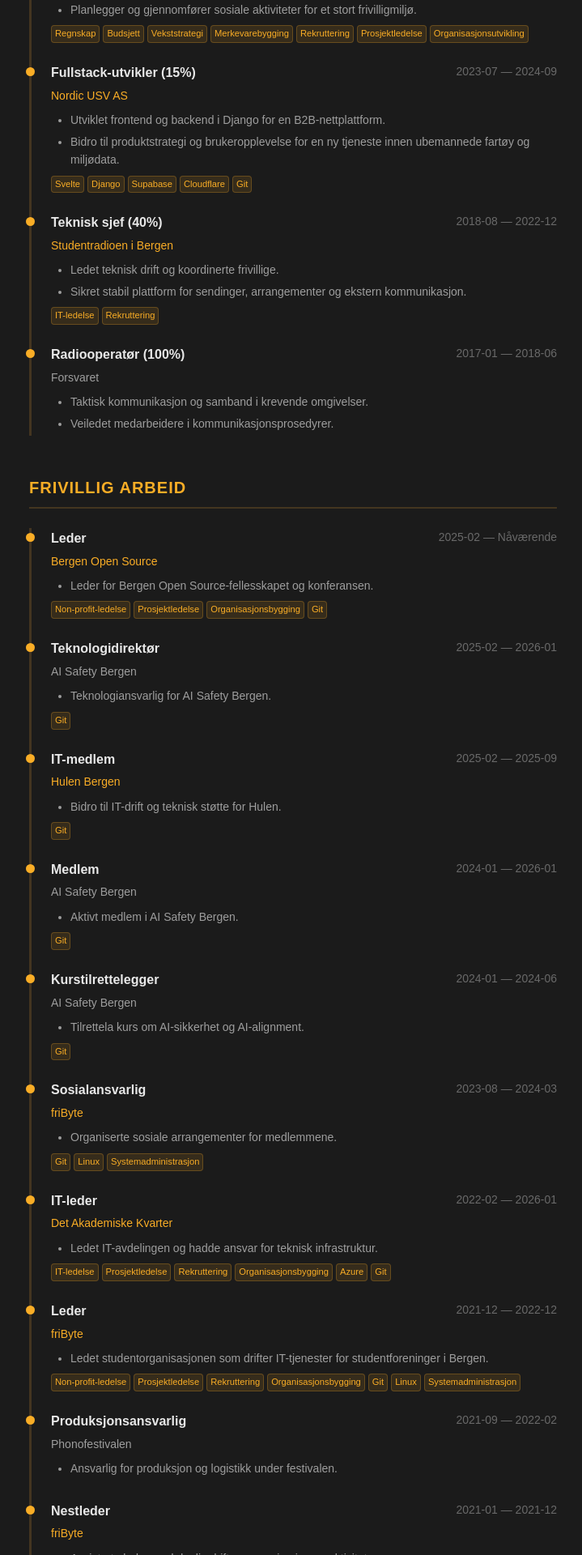
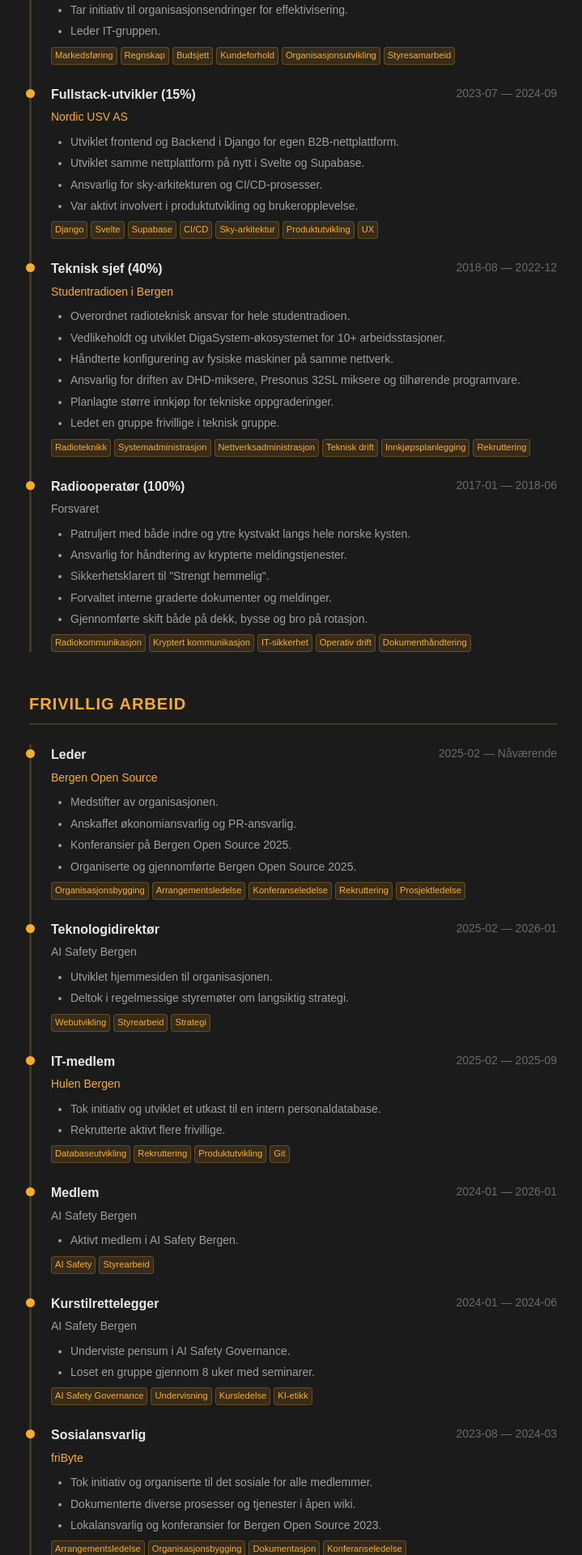
Before and after one commit to Cengelsen/cengelsen.no, a SvelteKit app: page /cv in a window 1280 px wide. Shown: the part 1220-3140 px from the top of the page at 81% size, without its empty margins (278-997 px from the left). Built offline with nearby package versions, Linux system fonts and the light colour scheme.

Commit message:
Oppdaterte cv-tekst

```diff
--- a/src/data/cv.ts
+++ b/src/data/cv.ts
@@ -15,10 +15,11 @@ export const cvData: CvDataMap = {
 				startDate: '2025-08',
 				description: [
 					'Ansvarlig for markedsføring, økonomi, regnskap og kundeforhold.',
-					'Driver aktivt merkevarebygging og rekruttering av frivillige.',
-					'Planlegger og gjennomfører sosiale aktiviteter for et stort frivilligmiljø.'
+					'Samarbeider med styret for å gjennomføre daglig drift og langsiktig planlegging.',
+					'Tar initiativ til organisasjonsendringer for effektivisering.',
+					'Leder IT-gruppen.'
 				],
-				skillTags: ['Regnskap', 'Budsjett', 'Vekststrategi', 'Merkevarebygging', 'Rekruttering', 'Prosjektledelse', 'Organisasjonsutvikling'],
+				skillTags: ['Markedsføring', 'Regnskap', 'Budsjett', 'Kundeforhold', 'Organisasjonsutvikling', 'Styresamarbeid'],
 				profiles: ['administrator', 'organization-builder']
 			},
 			{
@@ -28,10 +29,12 @@ export const cvData: CvDataMap = {
 				startDate: '2023-07',
 				endDate: '2024-09',
 				description: [
-					'Utviklet frontend og backend i Django for en B2B-nettplattform.',
-					'Bidro til produktstrategi og brukeropplevelse for en ny tjeneste innen ubemannede fartøy og miljødata.'
+					'Utviklet frontend og Backend i Django for egen B2B-nettplattform.',
+					'Utviklet samme nettplattform på nytt i Svelte og Supabase.',
+					'Ansvarlig for sky-arkitekturen og CI/CD-prosesser.',
+					'Var aktivt involvert i produktutvikling og brukeropplevelse.'
 				],
-				skillTags: ['Svelte', 'Django', 'Supabase', 'Cloudflare', 'Git'],
+				skillTags: ['Django', 'Svelte', 'Supabase', 'CI/CD', 'Sky-arkitektur', 'Produktutvikling', 'UX'],
 				profiles: ['developer']
 			},
 			{
@@ -41,10 +44,14 @@ export const cvData: CvDataMap = {
 				startDate: '2018-08',
 				endDate: '2022-12',
 				description: [
-					'Ledet teknisk drift og koordinerte frivillige.',
-					'Sikret stabil plattform for sendinger, arrangementer og ekstern kommunikasjon.'
+					'Overordnet radioteknisk ansvar for hele studentradioen.',
+					'Vedlikeholdt og utviklet DigaSystem-økosystemet for 10+ arbeidsstasjoner.',
+					'Håndterte konfigurering av fysiske maskiner på samme nettverk.',
+					'Ansvarlig for driften av DHD-miksere, Presonus 32SL miksere og tilhørende programvare.',
+					'Planlagte større innkjøp for tekniske oppgraderinger.',
+					'Ledet en gruppe frivillige i teknisk gruppe.'
 				],
-				skillTags: ['IT-ledelse', 'Rekruttering'],
+				skillTags: ['Radioteknikk', 'Systemadministrasjon', 'Nettverksadministrasjon', 'Teknisk drift', 'Innkjøpsplanlegging', 'Rekruttering'],
 				profiles: ['developer', 'systemadministrator']
 			},
 			{
@@ -53,9 +60,13 @@ export const cvData: CvDataMap = {
 				startDate: '2017-01',
 				endDate: '2018-06',
 				description: [
-					'Taktisk kommunikasjon og samband i krevende omgivelser.',
-					'Veiledet medarbeidere i kommunikasjonsprosedyrer.'
-				]
+					'Patruljert med både indre og ytre kystvakt langs hele norske kysten.',
+					'Ansvarlig for håndtering av krypterte meldingstjenester.',
+					'Sikkerhetsklarert til "Strengt hemmelig".',
+					'Forvaltet interne graderte dokumenter og meldinger.',
+					'Gjennomførte skift både på dekk, bysse og bro på rotasjon.'
+				],
+				skillTags: ['Radiokommunikasjon', 'Kryptert kommunikasjon', 'IT-sikkerhet', 'Operativ drift', 'Dokumenthåndtering']
 			}
 		],
 	volunteer: [
@@ -65,9 +76,12 @@ export const cvData: CvDataMap = {
 			role: 'Leder',
 			startDate: '2025-02',
 			description: [
-				'Leder for Bergen Open Source-fellesskapet og konferansen.'
+				'Medstifter av organisasjonen.',
+				'Anskaffet økonomiansvarlig og PR-ansvarlig.',
+				'Konferansier på Bergen Open Source 2025.',
+				'Organiserte og gjennomførte Bergen Open Source 2025.'
 			],
-			skillTags: ['Non-profit-ledelse', 'Prosjektledelse', 'Organisasjonsbygging', 'Git'],
+			skillTags: ['Organisasjonsbygging', 'Arrangementsledelse', 'Konferanseledelse', 'Rekruttering', 'Prosjektledelse'],
 			profiles: ['administrator', 'organization-builder']
 		},
 		{
@@ -76,9 +90,10 @@ export const cvData: CvDataMap = {
 			startDate: '2025-02',
 			endDate: '2026-01',
 			description: [
-				'Teknologiansvarlig for AI Safety Bergen.'
+				'Utviklet hjemmesiden til organisasjonen.',
+				'Deltok i regelmessige styremøter om langsiktig strategi.'
 			],
-			skillTags: ['Git'],
+			skillTags: ['Webutvikling', 'Styrearbeid', 'Strategi'],
 			profiles: ['developer']
 		},
 		{
@@ -88,9 +103,10 @@ export const cvData: CvDataMap = {
 			startDate: '2025-02',
 			endDate: '2025-09',
 			description: [
-				'Bidro til IT-drift og teknisk støtte for Hulen.'
+				'Tok initiativ og utviklet et utkast til en intern personaldatabase.',
+				'Rekrutterte aktivt flere frivillige.'
 			],
-			skillTags: ['Git'],
+			skillTags: ['Databaseutvikling', 'Rekruttering', 'Produktutvikling', 'Git'],
 			profiles: ['developer', 'systemadministrator']
 		},
 		{
@@ -101,7 +117,7 @@ export const cvData: CvDataMap = {
 			description: [
 				'Aktivt medlem i AI Safety Bergen.'
 			],
-			skillTags: ['Git'],
+			skillTags: ['AI Safety', 'Styrearbeid'],
 			profiles: ['organization-builder']
 		},
 		{
@@ -110,9 +126,10 @@ export const cvData: CvDataMap = {
 			startDate: '2024-01',
 			endDate: '2024-06',
 			description: [
-				'Tilrettela kurs om AI-sikkerhet og AI-alignment.'
+				'Underviste pensum i AI Safety Governance.',
+				'Loset en gruppe gjennom 8 uker med seminarer.'
 			],
-			skillTags: ['Git'],
+			skillTags: ['AI Safety Governance', 'Undervisning', 'Kursledelse', 'KI-etikk'],
 			profiles: ['organization-builder']
 		},
 		{
@@ -122,9 +139,11 @@ export const cvData: CvDataMap = {
 			startDate: '2023-08',
 			endDate: '2024-03',
 			description: [
-				'Organiserte sosiale arrangementer for medlemmene.'
+				'Tok initiativ og organiserte til det sosiale for alle medlemmer.',
+				'Dokumenterte diverse prosesser og tjenester i åpen wiki.',
+				'Lokalansvarlig og konferansier for Bergen Open Source 2023.'
 			],
-			skillTags: ['Git', 'Linux', 'Systemadministrasjon'],
+			skillTags: ['Arrangementsledelse', 'Organisasjonsbygging', 'Dokumentasjon', 'Konferanseledelse'],
 			profiles: ['organization-builder', 'systemadministrator']
 		},
 		{
@@ -134,9 +153,14 @@ export const cvData: CvDataMap = {
 			startDate: '2022-02',
 			endDate: '2026-01',
 			description: [
-				'Ledet IT-avdelingen og hadde ansvar for teknisk infrastruktur.'
+				'Ledet en gruppe frivillige IT-studenter.',
+				'Overordnet ansvar for oppetid på kritiske skreddersydde digitale tjenester.',
+				'Administrerte tjenester, databaser og fillagring i Azure.',
+				'Videreutviklet hjemmeside i NextJS, personaldatabase i Angular, og API i .Net.',
+				'Samarbeidet aktivt med styret for å opprette IT-gruppen som autonom gruppe internt.',
+				'Hovedansvarlig for rekruttering til gruppen.'
 			],
-			skillTags: ['IT-ledelse', 'Prosjektledelse', 'Rekruttering', 'Organisasjonsbygging', 'Azure', 'Git'],
+			skillTags: ['Azure', 'Next.js', 'Angular', '.NET', 'Rekruttering', 'Organisasjonsbygging', 'Drift og oppetid'],
 			profiles: ['developer', 'administrator', 'systemadministrator']
 		},
 		{
@@ -146,9 +170,16 @@ export const cvData: CvDataMap = {
 			startDate: '2021-12',
 			endDate: '2022-12',
 			description: [
-				'Ledet studentorganisasjonen som drifter IT-tjenester for studentforeninger i Bergen.'
+				'Forsterket eksisterende kundeforhold og hentet inn nye kunder.',
+				'Overordnet ansvar for rekruttering.',
+				'Ansvarlig for feiring av 20-års jubileumet til organisasjonen.',
+				'Tok initiativ til å starte en teknologi-podcast.',
+				'Skaffet avtale med Innovasjonshub om faste lokaler.',
+				'Tok initiativ til Django-workshop med Funbit og første årlige CTF-en.',
+				'Innførte styrevervene Presseansvarlig og Sosialansvarlig.',
+				'Dokumenterte relevante diverse prosesser og tjenester i åpen wiki.'
 			],
-			skillTags: ['Non-profit-ledelse', 'Prosjektledelse', 'Rekruttering', 'Organisasjonsbygging', 'Git', 'Linux', 'Systemadministrasjon'],
+			skillTags: ['Kundeforhold', 'Rekruttering', 'Arrangementsledelse', 'Organisasjonsbygging', 'Django', 'Dokumentasjon'],
 			profiles: ['administrator', 'organization-builder', 'systemadministrator']
 		},
 		{
@@ -157,8 +188,10 @@ export const cvData: CvDataMap = {
 			startDate: '2021-09',
 			endDate: '2022-02',
 			description: [
-				'Ansvarlig for produksjon og logistikk under festivalen.'
+				'Ansvarlig for teknisk gjennomføring av festivalen.',
+				'Planlagte teknisk gjennomførelse.'
 			],
+			skillTags: ['Produksjonsledelse', 'Teknisk planlegging', 'Arrangementsledelse'],
 			profiles: ['administrator']
 		},
 		{
@@ -168,20 +201,45 @@ export const cvData: CvDataMap = {
 			startDate: '2021-01',
 			endDate: '2021-12',
 			description: [
-				'Assisterte leder med daglig drift og organisering av aktiviteter.'
+				'Bisto leder med fornyelse av organisasjonen.',
+				'Håndterte alt administrativt, som innkalling og referat.',
+				'Migrerte studentradioen sine tjenester over til VM i ProxMox.',
+				'Etablerte kontakt med studentmediene.'
 			],
-			skillTags: ['Git', 'Linux', 'Systemadministrasjon'],
+			skillTags: ['Administrasjon', 'ProxMox', 'Virtualisering', 'Migrering', 'Systemadministrasjon'],
 			profiles: ['administrator', 'organization-builder', 'systemadministrator']
+		},
+		{
+			company: 'friByte',
+			companyUrl: 'https://fribyte.no',
+			role: 'Medlem',
+			startDate: '2020-09',
+			endDate: '2021-01',
+			description: [
+				'Først tatt opp som ordinært medlem i friByte.'
+			],
+			profiles: ['organization-builder']
+		},
+		{
+			company: 'Studentersamfunnet i Bergen',
+			role: 'Sosialansvarlig for PR-etaten',
+			startDate: '2019-08',
+			endDate: '2020-06',
+			description: [
+				'Sosialansvarlig i PR-etaten til Studentersamfunnet i Bergen.'
+			],
+			skillTags: ['Arrangementsledelse'],
+			profiles: ['organization-builder']
 		},
 		{
 			company: 'Studentersamfunnet i Bergen',
 			role: 'IT-ansvarlig',
 			startDate: '2018-08',
-			endDate: '2020-06',
+			endDate: '2019-06',
 			description: [
-				'Ansvarlig for IT-drift og teknisk infrastruktur for Studentersamfunnet.'
+				'Ansvarlig for å lage en ny nettside i Wordpress.'
 			],
-			skillTags: ['IT-ledelse'],
+			skillTags: ['WordPress', 'Webutvikling'],
 			profiles: ['developer', 'administrator', 'systemadministrator']
 		}
 	],
@@ -252,7 +310,7 @@ export const cvData: CvDataMap = {
 			},
 			{
 				category: 'Rammeverk & biblioteker',
-				skills: ['Svelte', 'Django', 'Flask', 'Hugo', 'Zola', 'React', 'ROS2'],
+				skills: ['Svelte', 'Django', 'Flask', 'Hugo', 'Zola', 'React', 'ROS2', 'Next.js', 'Angular', '.NET', 'WordPress'],
 				profiles: ['developer']
 			},
 			{
@@ -262,27 +320,27 @@ export const cvData: CvDataMap = {
 			},
 			{
 				category: 'Verktøy & systemer',
-				skills: ['Git', 'GitHub', 'Docker', 'Nginx', 'Linux', 'Shell-skripting', 'LaTeX', 'Markdown', 'Webhooks'],
+				skills: ['Git', 'GitHub', 'Docker', 'Nginx', 'Linux', 'Shell-skripting', 'LaTeX', 'Markdown', 'Webhooks', 'ProxMox', 'CI/CD'],
 				profiles: ['developer', 'systemadministrator']
 			},
 			{
 				category: 'KI & datavitenskap',
-				skills: ['Maskinlæring', 'NLP', 'Robotikk', 'Søkealgoritmer', 'KI-etikk'],
+				skills: ['Maskinlæring', 'NLP', 'Robotikk', 'Søkealgoritmer', 'KI-etikk', 'AI Safety Governance'],
 				profiles: ['developer']
 			},
 			{
 				category: 'Ledelse & forretning',
-				skills: ['Non-profit-ledelse', 'IT-ledelse', 'Prosjektledelse', 'Rekruttering', 'Regnskap', 'Budsjett', 'Merkevarebygging', 'Organisasjonsbygging', 'Vekststrategi'],
+				skills: ['Prosjektledelse', 'Rekruttering', 'Regnskap', 'Budsjett', 'Merkevarebygging', 'Organisasjonsbygging', 'Vekststrategi', 'Kundeforhold', 'Arrangementsledelse', 'Konferanseledelse'],
 				profiles: ['administrator', 'organization-builder']
 			},
 			{
 				category: 'Teknisk drift',
-				skills: ['Systemadministrasjon', 'Teknisk brukerstøtte', 'Teknisk opplæring'],
+				skills: ['Systemadministrasjon', 'Teknisk brukerstøtte', 'Teknisk opplæring', 'Radioteknikk', 'Virtualisering', 'Drift og oppetid'],
 				profiles: ['systemadministrator']
 			},
 			{
 				category: 'Generelt',
-				skills: ['Teamarbeid', 'Akademisk skriving']
+				skills: ['Lagarbeid', 'Akademisk skriving']
 			}
 		],
 		languages: [
@@ -368,10 +426,11 @@ export const cvData: CvDataMap = {
 				startDate: '2025-08',
 				description: [
 					'Responsible for marketing, finances, accounting and customer relations.',
-					'Actively driving brand building and recruitment of volunteers.',
-					'Planning and executing social activities for a large volunteer community.'
+					'Collaborates with the board to run daily operations and long-term planning.',
+					'Takes initiative on organizational changes to improve efficiency.',
+					'Leads the IT group.'
 				],
-				skillTags: ['Accounting', 'Budgeting', 'Growth Strategy', 'Brand Building', 'Recruitment', 'Project Management', 'Organization Development'],
+				skillTags: ['Marketing', 'Accounting', 'Budgeting', 'Customer Relations', 'Organization Development', 'Board Collaboration'],
 				profiles: ['administrator', 'organization-builder']
 			},
 			{
@@ -381,10 +440,12 @@ export const cvData: CvDataMap = {
 				startDate: '2023-07',
 				endDate: '2024-09',
 				description: [
-					'Developed frontend and backend in Django for a B2B web platform.',
-					'Contributed to product strategy and user experience for a new service in unmanned vessels and environmental data.'
+					'Developed frontend and backend in Django for an in-house B2B web platform.',
+					'Rebuilt the same web platform in Svelte and Supabase.',
+					'Responsible for cloud architecture and CI/CD processes.',
+					'Actively involved in product development and user experience.'
 				],
-				skillTags: ['Svelte', 'Django', 'Supabase', 'Cloudflare', 'Git'],
+				skillTags: ['Django', 'Svelte', 'Supabase', 'CI/CD', 'Cloud Architecture', 'Product Development', 'UX'],
 				profiles: ['developer']
 			},
 			{
@@ -394,10 +455,14 @@ export const cvData: CvDataMap = {
 				startDate: '2018-08',
 				endDate: '2022-12',
 				description: [
-					'Led technical operations and coordinated volunteers.',
-					'Ensured a stable platform for broadcasts, events and external communication.'
+					'Overall radio technical responsibility for the entire student radio station.',
+					'Maintained and developed the DigaSystem ecosystem for 10+ workstations.',
+					'Handled configuration of physical machines on the same network.',
+					'Responsible for operating DHD mixers, Presonus 32SL mixers and associated software.',
+					'Planned major purchases for technical upgrades.',
+					'Led a group of volunteers in the technical team.'
 				],
-				skillTags: ['IT Management', 'Recruitment'],
+				skillTags: ['Radio Engineering', 'System Administration', 'Network Administration', 'Technical Operations', 'Procurement Planning', 'Recruitment'],
 				profiles: ['developer', 'systemadministrator']
 			},
 			{
@@ -406,9 +471,13 @@ export const cvData: CvDataMap = {
 				startDate: '2017-01',
 				endDate: '2018-06',
 				description: [
-					'Tactical communication and signals in demanding environments.',
-					'Mentored colleagues in communication procedures.'
-				]
+					'Patrolled with both inner and outer coast guard along the entire Norwegian coast.',
+					'Responsible for handling encrypted messaging services.',
+					'Security cleared to "Strictly Secret".',
+					'Managed internal classified documents and messages.',
+					'Completed shifts on deck, in the galley and on the bridge on rotation.'
+				],
+				skillTags: ['Radio Communication', 'Encrypted Communication', 'IT Security', 'Operational Duty', 'Document Management']
 			}
 		],
 	volunteer: [
@@ -418,9 +487,12 @@ export const cvData: CvDataMap = {
 			role: 'Leader',
 			startDate: '2025-02',
 			description: [
-				'Leader of the Bergen Open Source community and conference.'
+				'Co-founded the organization.',
+				'Recruited a finance manager and a PR manager.',
+				'Host of Bergen Open Source 2025.',
+				'Organized and executed Bergen Open Source 2025.'
 			],
-			skillTags: ['Non-Profit Management', 'Project Management', 'Organization Building', 'Git'],
+			skillTags: ['Organization Building', 'Event Management', 'Conference Management', 'Recruitment', 'Project Management'],
 			profiles: ['administrator', 'organization-builder']
 		},
 		{
@@ -429,9 +501,10 @@ export const cvData: CvDataMap = {
 			startDate: '2025-02',
 			endDate: '2026-01',
 			description: [
-				'Technology lead for AI Safety Bergen.'
+				'Developed the organization\'s website.',
+				'Participated in regular board meetings on long-term strategy.'
 			],
-			skillTags: ['Git'],
+			skillTags: ['Web Development', 'Board Work', 'Strategy'],
 			profiles: ['developer']
 		},
 		{
@@ -441,9 +514,10 @@ export const cvData: CvDataMap = {
 			startDate: '2025-02',
 			endDate: '2025-09',
 			description: [
-				'Contributed to IT operations and technical support for Hulen.'
+				'Took initiative and developed a draft of an internal staff database.',
+				'Actively recruited several volunteers.'
 			],
-			skillTags: ['Git'],
+			skillTags: ['Database Development', 'Recruitment', 'Product Development', 'Git'],
 			profiles: ['developer', 'systemadministrator']
 		},
 		{
@@ -454,7 +528,7 @@ export const cvData: CvDataMap = {
 			description: [
 				'Active member of AI Safety Bergen.'
 			],
-			skillTags: ['Git'],
+			skillTags: ['AI Safety', 'Board Work'],
 			profiles: ['organization-builder']
 		},
 		{
@@ -463,9 +537,10 @@ export const cvData: CvDataMap = {
 			startDate: '2024-01',
 			endDate: '2024-06',
 			description: [
-				'Facilitated courses on AI safety and AI alignment.'
+				'Taught curriculum in AI Safety Governance.',
+				'Guided a group through 8 weeks of seminars.'
 			],
-			skillTags: ['Git'],
+			skillTags: ['AI Safety Governance', 'Teaching', 'Course Facilitation', 'AI Ethics'],
 			profiles: ['organization-builder']
 		},
 		{
@@ -475,9 +550,11 @@ export const cvData: CvDataMap = {
 			startDate: '2023-08',
 			endDate: '2024-03',
 			description: [
-				'Organized social events for members.'
+				'Took initiative and organized social activities for all members.',
+				'Documented various processes and services in an open wiki.',
+				'Local coordinator and host for Bergen Open Source 2023.'
 			],
-			skillTags: ['Git', 'Linux', 'System Administration'],
+			skillTags: ['Event Management', 'Organization Building', 'Documentation', 'Conference Management'],
 			profiles: ['organization-builder', 'systemadministrator']
 		},
 		{
@@ -487,9 +564,14 @@ export const cvData: CvDataMap = {
 			startDate: '2022-02',
 			endDate: '2026-01',
 			description: [
-				'Led the IT department and was responsible for technical infrastructure.'
+				'Led a group of volunteer IT students.',
+				'Overall responsibility for uptime of critical custom digital services.',
+				'Administered services, databases and file storage in Azure.',
+				'Further developed the website in NextJS, staff database in Angular, and API in .Net.',
+				'Actively collaborated with the board to establish the IT group as an autonomous internal unit.',
+				'Primary responsibility for recruiting to the group.'
 			],
-			skillTags: ['IT Management', 'Project Management', 'Recruitment', 'Organization Building', 'Azure', 'Git'],
+			skillTags: ['Azure', 'Next.js', 'Angular', '.NET', 'Recruitment', 'Organization Building', 'Operations & Uptime'],
 			profiles: ['developer', 'administrator', 'systemadministrator']
 		},
 		{
@@ -499,9 +581,16 @@ export const cvData: CvDataMap = {
 			startDate: '2021-12',
 			endDate: '2022-12',
 			description: [
-				'Led the student organization that operates IT services for student associations in Bergen.'
+				'Strengthened existing customer relationships and brought in new clients.',
+				'Overall responsibility for recruitment.',
+				'Responsible for celebrating the organization\'s 20th anniversary.',
+				'Took initiative to start a technology podcast.',
+				'Secured an agreement with Innovasjonshub for permanent office space.',
+				'Took initiative for a Django workshop with Funbit and the first annual CTF.',
+				'Introduced the board roles Press Manager and Social Coordinator.',
+				'Documented relevant processes and services in an open wiki.'
 			],
-			skillTags: ['Non-Profit Management', 'Project Management', 'Recruitment', 'Organization Building', 'Git', 'Linux', 'System Administration'],
+			skillTags: ['Customer Relations', 'Recruitment', 'Event Management', 'Organization Building', 'Django', 'Documentation'],
 			profiles: ['administrator', 'organization-builder', 'systemadministrator']
 		},
 		{
@@ -510,8 +599,10 @@ export const cvData: CvDataMap = {
 			startDate: '2021-09',
 			endDate: '2022-02',
 			description: [
-				'Responsible for production and logistics during the festival.'
+				'Responsible for the technical execution of the festival.',
+				'Planned the technical execution.'
 			],
+			skillTags: ['Production Management', 'Technical Planning', 'Event Management'],
 			profiles: ['administrator']
 		},
 		{
@@ -521,20 +612,45 @@ export const cvData: CvDataMap = {
 			startDate: '2021-01',
 			endDate: '2021-12',
 			description: [
-				'Assisted the president with daily operations and activity planning.'
+				'Supported the president in renewing the organization.',
+				'Handled all administrative tasks, such as meeting invitations and minutes.',
+				'Migrated the student radio\'s services to VMs in ProxMox.',
+				'Established contact with the student media organizations.'
 			],
-			skillTags: ['Git', 'Linux', 'System Administration'],
+			skillTags: ['Administration', 'ProxMox', 'Virtualization', 'Migration', 'System Administration'],
 			profiles: ['administrator', 'organization-builder', 'systemadministrator']
+		},
+		{
+			company: 'friByte',
+			companyUrl: 'https://fribyte.no',
+			role: 'Member',
+			startDate: '2020-09',
+			endDate: '2021-01',
+			description: [
+				'First admitted as an ordinary member of friByte.'
+			],
+			profiles: ['organization-builder']
+		},
+		{
+			company: 'Studentersamfunnet i Bergen',
+			role: 'Social Coordinator for the PR Department',
+			startDate: '2019-08',
+			endDate: '2020-06',
+			description: [
+				'Social coordinator in the PR department of Studentersamfunnet i Bergen.'
+			],
+			skillTags: ['Event Management'],
+			profiles: ['organization-builder']
 		},
 		{
 			company: 'Studentersamfunnet i Bergen',
 			role: 'IT Manager',
 			startDate: '2018-08',
-			endDate: '2020-06',
+			endDate: '2019-06',
 			description: [
-				'Responsible for IT operations and technical infrastructure for Studentersamfunnet.'
+				'Responsible for building a new website in WordPress.'
 			],
-			skillTags: ['IT Management'],
+			skillTags: ['WordPress', 'Web Development'],
 			profiles: ['developer', 'administrator', 'systemadministrator']
 		}
 	],
@@ -605,7 +721,7 @@ export const cvData: CvDataMap = {
 			},
 			{
 				category: 'Frameworks & Libraries',
-				skills: ['Svelte', 'Django', 'Flask', 'Hugo', 'Zola', 'React', 'ROS2'],
+				skills: ['Svelte', 'Django', 'Flask', 'Hugo', 'Zola', 'React', 'ROS2', 'Next.js', 'Angular', '.NET', 'WordPress'],
 				profiles: ['developer']
 			},
 			{
@@ -615,27 +731,27 @@ export const cvData: CvDataMap = {
 			},
 			{
 				category: 'Tools & Systems',
-				skills: ['Git', 'GitHub', 'Docker', 'Nginx', 'Linux', 'Shell Scripting', 'LaTeX', 'Markdown', 'Webhooks'],
+				skills: ['Git', 'GitHub', 'Docker', 'Nginx', 'Linux', 'Shell Scripting', 'LaTeX', 'Markdown', 'Webhooks', 'ProxMox', 'CI/CD'],
 				profiles: ['developer', 'systemadministrator']
 			},
 			{
 				category: 'AI & Data Science',
-				skills: ['Machine Learning', 'NLP', 'Robotics', 'Search Algorithms', 'AI Ethics'],
+				skills: ['Machine Learning', 'NLP', 'Robotics', 'Search Algorithms', 'AI Ethics', 'AI Safety Governance'],
 				profiles: ['developer']
 			},
 			{
 				category: 'Leadership & Business',
-				skills: ['Non-Profit Management', 'IT Management', 'Project Management', 'Recruitment', 'Accounting', 'Budgeting', 'Brand Building', 'Organization Building', 'Growth Strategy'],
+				skills: ['Project Management', 'Recruitment', 'Accounting', 'Budgeting', 'Brand Building', 'Organization Building', 'Growth Strategy', 'Customer Relations', 'Event Management', 'Conference Management'],
 				profiles: ['administrator', 'organization-builder']
 			},
 			{
 				category: 'Technical Operations',
-				skills: ['System Administration', 'Technical Support', 'Technical Training'],
+				skills: ['System Administration', 'Technical Support', 'Technical Training', 'Radio Engineering', 'Virtualization', 'Operations & Uptime'],
 				profiles: ['systemadministrator']
 			},
 			{
 				category: 'General',
-				skills: ['Teamwork', 'Academic Writing']
+				skills: ['Collaborative work', 'Academic Writing']
 			}
 		],
 		languages: [
```
